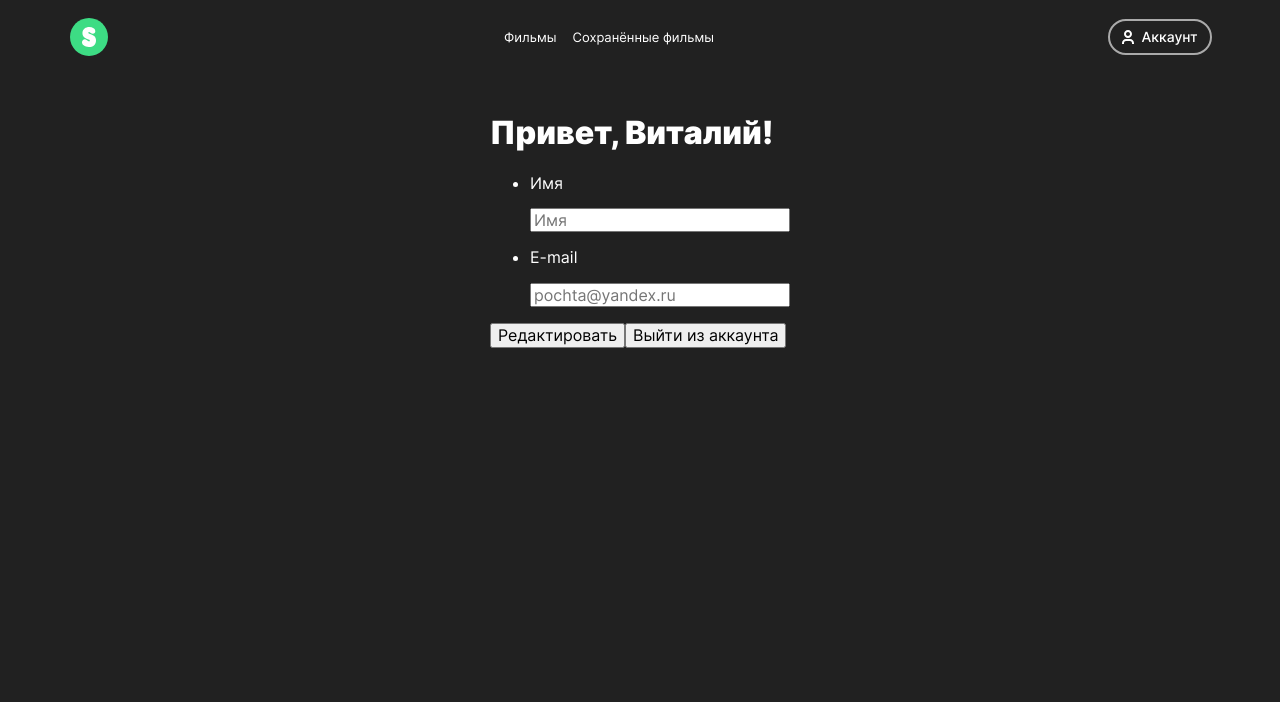
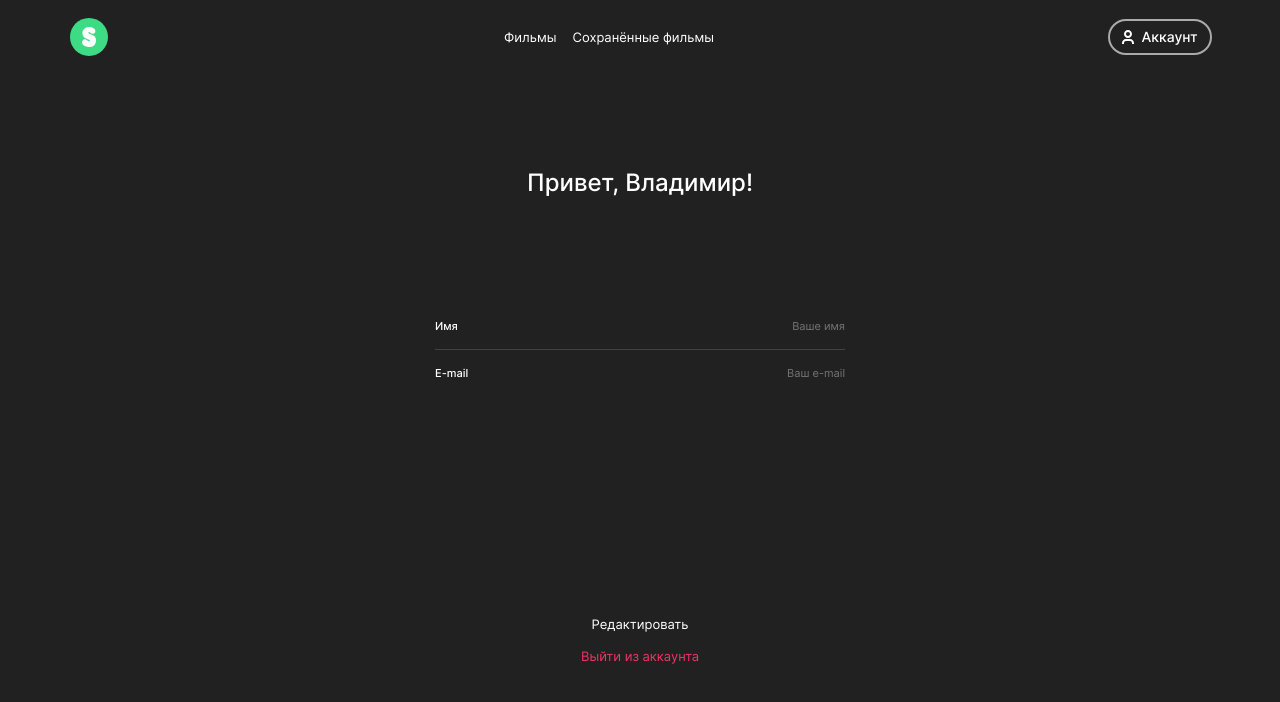
Before and after one commit to Vovkasquid/movies-explorer-frontend, a React (Create React App) app: page /profile in a window 1280 px wide. Shown: the top 702 px of the page. Built offline with nearby package versions, Linux system fonts and the light colour scheme.

Commit message:
feat: стилизовать Profile для 1280px;

```diff
--- a/src/components/Profile/Profile.css
+++ b/src/components/Profile/Profile.css
@@ -0,0 +1,116 @@
+.profile {
+  width: 100%;
+  box-sizing: border-box;
+  padding: 74px 0 70px 0;
+  display: flex;
+  flex-direction: column;
+  justify-content: center;
+  align-items: center;
+}
+
+.profile__form {
+  width: 32.03vw;
+  max-width: 410px;
+  display: flex;
+  flex-direction: column;
+  align-items: center;
+  justify-content: center;
+}
+
+.profile__form-title {
+  font-weight: 500;
+  font-size: 24px;
+  line-height: 29px;
+  text-align: center;
+  padding: 0px;
+  margin: 0 0 123px 0;
+}
+
+.profile__form-input-list {
+  list-style: none;
+  padding: 0;
+  margin: 0;
+  display: flex;
+  flex-direction: column;
+  align-items: center;
+  justify-content: center;
+  width: 100%;
+  gap: 17px;
+}
+
+.profile__form-input-item {
+  display: flex;
+  align-items: center;
+  justify-content: space-between;
+  width: 100%;
+  padding: 0 0 16px 0;
+  margin: 0;
+  border-bottom: 1px solid hsla(0, 0%, 26%, 1);
+}
+
+.profile__form-input-item:last-child {
+  border: none;
+}
+
+.profile__form-input-label {
+  max-width: 141px;
+  font-weight: 500;
+  font-size: 11px;
+  line-height: 13px;
+  text-align: left;
+  padding: 0;
+  margin: 0;
+  color: hsla(0, 0%, 100%, 1);
+}
+
+.profile__form-input {
+  max-width: 122px;
+  width: 9.53vw;
+  text-align: right;
+  padding: 0;
+  margin: 0;
+  font-weight: normal;
+  font-size: 11px;
+  line-height: 13px;
+  background-color: transparent;
+  border: none;
+  color: hsla(0, 0%, 100%, 1);
+}
+
+.profile__form-input:focus {
+  outline: none;
+}
+
+.profile__button-container {
+  margin: 220px 0 0 0;
+  display: flex;
+  flex-direction: column;
+  justify-content: center;
+  align-items: center;
+  gap: 16px;
+  padding: 0;
+  max-width: 410px;
+  width: 32.03vw;
+}
+
+.profile__button {
+  width: 100%;
+  font-weight: normal;
+  font-size: 13px;
+  line-height: 16px;
+  text-align: center;
+  padding: 0;
+  margin: 0;
+  background: transparent;
+  border: none;
+  color: hsla(0, 0%, 100%, 1);
+  transition: opacity .3s ease;
+}
+
+.profile__button:hover {
+  opacity: .8;
+}
+
+.profile__button_type_exit {
+  color: hsla(344, 85%, 57%, 1);
+}
--- a/src/components/Profile/Profile.jsx
+++ b/src/components/Profile/Profile.jsx
@@ -8,15 +8,15 @@ export default function Profile() {
       <Header isLogin />
       <section className="profile">
         <form className="profile__form" name="edit">
-          <h1 className="profile__form-title">Привет, Виталий!</h1>
+          <h1 className="profile__form-title">Привет, Владимир!</h1>
           <ul className="profile__form-input-list">
             <li className="profile__form-input-item">
               <p className="profile__form-input-label">Имя</p>
-              <input type="text" name="profile-name" placeholder="Имя" />
+              <input type="text" name="profile-name" className="profile__form-input" placeholder="Ваше имя" />
             </li>
             <li className="profile__form-input-item">
               <p className="profile__form-input-label">E-mail</p>
-              <input type="email" name="profile-email" placeholder="pochta@yandex.ru" />
+              <input type="email" name="profile-email" className="profile__form-input" placeholder="Ваш e-mail" />
             </li>
           </ul>
           <div className="profile__button-container">
```
